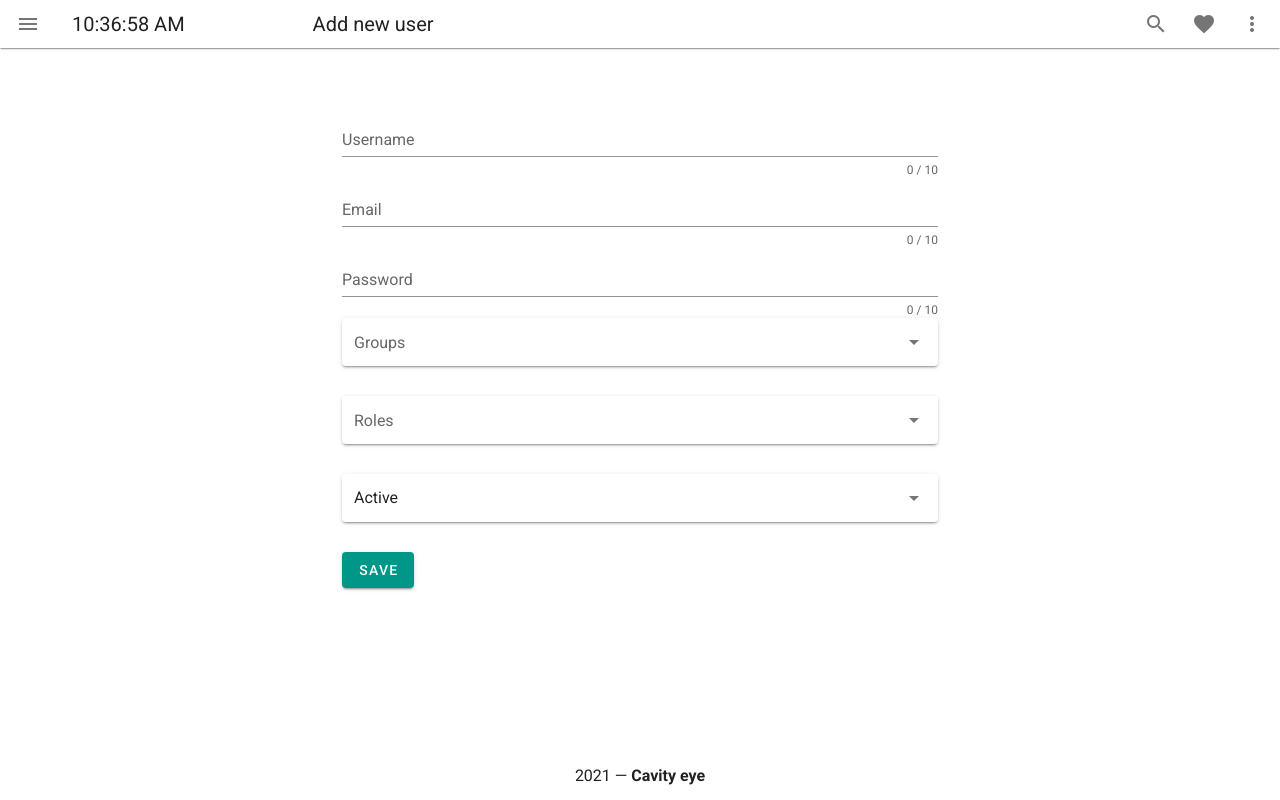
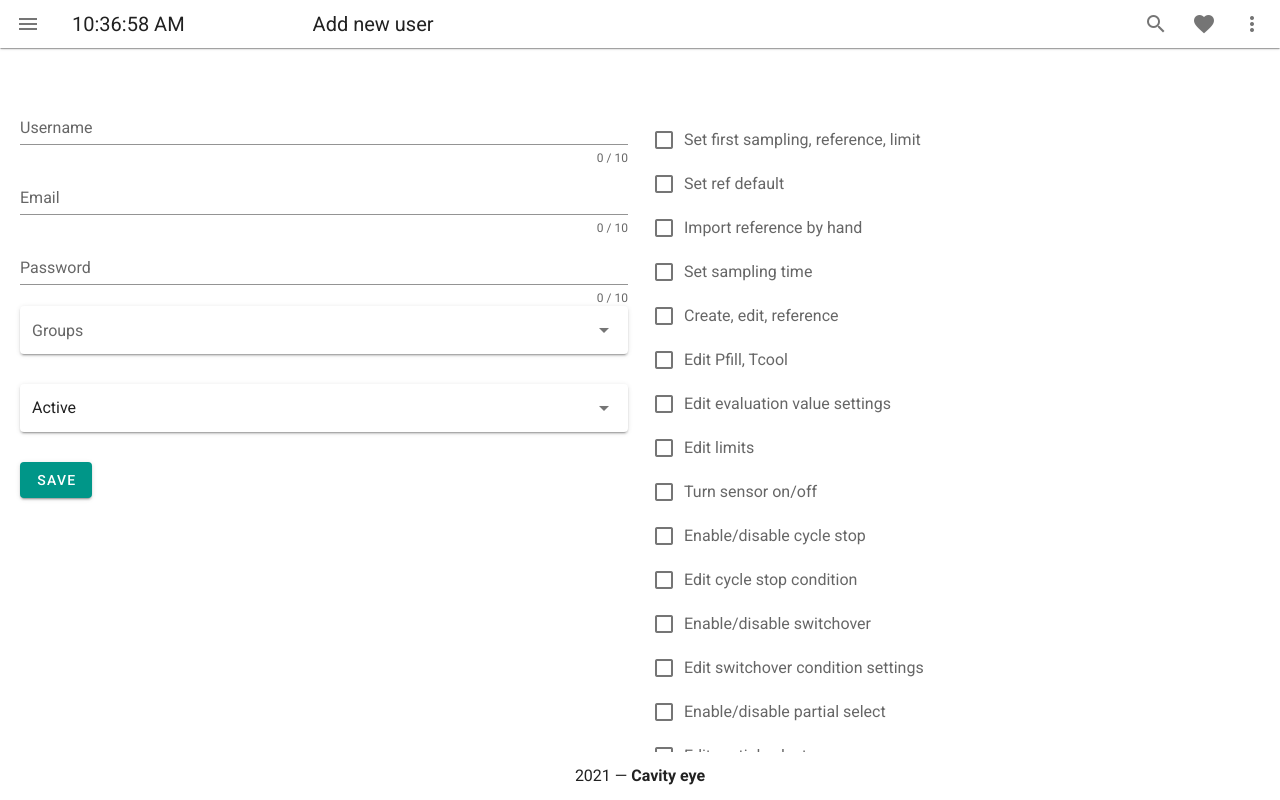
Before and after one commit to kzsolt7/example-code, a Vue app in the folder ui/: page /add-new-user in a window 1280 px wide. Built offline with nearby package versions, Linux system fonts and the light colour scheme.

Commit message:
Noti groups, user groups in store

```diff
--- a/ui/src/router/index.js
+++ b/ui/src/router/index.js
@@ -5,7 +5,7 @@ import UserList from "@/views/user/UserList";
 import AddNewUser from "@/views/user/AddNewUser";
 import NotificationGroups from "@/views/user/NotificationGroups";
 import AddNewGroup from "@/views/user/AddNewGroup";
-
+import PermissionGroups from "@/views/user/PermissionGroups";
 
 Vue.use(VueRouter)
 
@@ -31,6 +31,11 @@ const routes = [
     component: NotificationGroups
   },
   {
+    path:'/permission',
+    name: 'Permission group',
+    component: PermissionGroups
+  },
+  {
     path: '/add-new-group',
     name: 'Add new group',
     component: AddNewGroup
--- a/ui/src/store/index.js
+++ b/ui/src/store/index.js
@@ -1,15 +1,18 @@
 import Vue from 'vue'
 import Vuex from 'vuex'
+import {permissionGroups} from "@/store/permissionGroups";
 
 Vue.use(Vuex)
 
 export default new Vuex.Store({
   state: {
+
   },
   mutations: {
   },
   actions: {
   },
   modules: {
+    permissionGroups
   }
 })
--- /dev/null
+++ b/ui/src/store/permissionGroups.js
@@ -0,0 +1,37 @@
+export const permissionGroups={
+    state:{
+        roleItems:[
+            {name: "Set first sampling, reference, limit", value: "setFirstSampRefLimit"},
+            {name: "Set ref default", value: "setRefDefault"},
+            {name: "Import reference by hand", value: "importRefByHand"},
+            {name: "Set sampling time", value: "setSampTime"},
+            {name: "Create, edit, reference", value:"createEditRef"},
+            {name: "Edit Pfill, Tcool", value:"editPfillTcool"},
+            {name: "Edit evaluation value settings", value:"editEvaluationValueSettings"},
+            {name: "Edit limits", value:"editLimits"},
+            {name: "Turn sensor on/off", value:"turnSensorsOnOff"},
+            {name: "Enable/disable cycle stop", value:"enableDisableCycleStop"},
+            {name: "Edit cycle stop condition", value:"editCycleStopCond"},
+            {name: "Enable/disable switchover", value:"enableDisableSwitchover"},
+            {name: "Edit switchover condition settings", value:"editSwitchoverCondSettings"},
+            {name: "Enable/disable partial select", value:"enableDisablePartialSelect"},
+            {name: "Edit partial select", value:"editPartialSelect"},
+            {name: "Edit selector signal length", value:"editSelectorSignalLength"},
+            {name: "Enable/disable surveillance", value:"enableDisableSurveillance"},
+            {name: "Edit mold manager settings", value:"editMoldManagerSettings"},
+            {name: "Manage users", value:"manageUsers"},
+            {name: "Edit/set IMM", value:"editSetIMM"},
+            {name: "Update software", value:"updateSoftware"},
+            {name: "Edit network settings", value:"editNetworkSettings"},
+            {name: "Edit device default settings", value:"editDeviceDefaultSettings"}
+        ],
+        permissionGroups: ["Operator","Engineer","Machine adjuster"]
+
+    },
+    getters:{
+        getRoleItems: state => state.roleItems,
+        getPermissionGroups: state => state.permissionGroups
+    },
+    mutations: {},
+    actions: {},
+}
--- a/ui/src/views/user/AddNewGroup.vue
+++ b/ui/src/views/user/AddNewGroup.vue
@@ -1,6 +1,5 @@
 <template>
   <v-row>
-
     <div class="col-md-6">
       <v-form
           ref="form"
@@ -37,9 +36,6 @@
           ></v-checkbox>
         </div>
     </div>
-
-
-
   </v-row>
 
 </template>
@@ -53,31 +49,7 @@ export default {
       state: 'Active',
       activeItems: ['Active', 'Inactive'],
       formModel: '',
-      roleItems:[
-        {name: "Set first sampling, reference, limit", value: "setFirstSampRefLimit"},
-        {name: "Set ref default", value: "setRefDefault"},
-        {name: "Import reference by hand", value: "importRefByHand"},
-        {name: "Set sampling time", value: "setSampTime"},
-        {name: "Create, edit, reference", value:"createEditRef"},
-        {name: "Edit Pfill, Tcool", value:"editPfillTcool"},
-        {name: "Edit evaluation value settings", value:"editEvaluationValueSettings"},
-        {name: "Edit limits", value:"editLimits"},
-        {name: "Turn sensor on/off", value:"turnSensorsOnOff"},
-        {name: "Enable/disable cycle stop", value:"enableDisableCycleStop"},
-        {name: "Edit cycle stop condition", value:"editCycleStopCond"},
-        {name: "Enable/disable switchover", value:"enableDisableSwitchover"},
-        {name: "Edit switchover condition settings", value:"editSwitchoverCondSettings"},
-        {name: "Enable/disable partial select", value:"enableDisablePartialSelect"},
-        {name: "Edit partial select", value:"editPartialSelect"},
-        {name: "Edit selector signal length", value:"editSelectorSignalLength"},
-        {name: "Enable/disable surveillance", value:"enableDisableSurveillance"},
-        {name: "Edit mold manager settings", value:"editMoldManagerSettings"},
-        {name: "Manage users", value:"manageUsers"},
-        {name: "Edit/set IMM", value:"editSetIMM"},
-        {name: "Update software", value:"updateSoftware"},
-        {name: "Edit network settings", value:"editNetworkSettings"},
-        {name: "Edit device default settings", value:"editDeviceDefaultSettings"},
-      ],
+      roleItems: this.$store.getters.getRoleItems
 
     }
   }
--- a/ui/src/views/user/AddNewUser.vue
+++ b/ui/src/views/user/AddNewUser.vue
@@ -1,5 +1,8 @@
 <template>
-  <div class="col-md-6 mx-auto">
+  <v-row>
+
+
+  <div class="col-md-6">
     <v-form
         ref="form"
         v-model="formModel"
@@ -37,15 +40,6 @@
           solo
       ></v-select>
 
-      <v-select
-          v-model="roleValue"
-          :items="roleItems"
-          item-color="teal"
-          chips
-          label="Roles"
-          multiple
-          solo
-      ></v-select>
 
       <v-select
           :items="activeItems"
@@ -59,6 +53,18 @@
 
     </v-form>
   </div>
+
+    <div  class="col-md-6" style="position: absolute; top: 0; bottom: 0; right:0; overflow-y: scroll">
+      <div v-for="roleItem in roleItems" v-bind:key="roleItem.value">
+        <v-checkbox
+            :label="roleItem.name"
+            color="teal"
+            :value="roleItem.value"
+            hide-details
+        ></v-checkbox>
+      </div>
+    </div>
+  </v-row>
 </template>
 
 <script>
@@ -72,35 +78,11 @@ export default {
       formModel: '',
       activeItems: ['Active', 'Inactive'],
       state: 'Active',
-      groupItems: ['Engineer', 'Operator'],
+      //groupItems: ['Engineer', 'Operator'],
+      groupItems: this.$store.getters.getPermissionGroups,
       groupValue: [],
-      //roleItems: ['Can start measure', 'Set reference'],
-      roleItems:[
-        {name: "Set first sampling, reference, limit", value: "setFirstSampRefLimit"},
-        {name: "Set ref default", value: "setRefDefault"},
-        {name: "Import reference by hand", value: "importRefByHand"},
-        {name: "Set sampling time", value: "setSampTime"},
-        {name: "Create, edit, reference", value:"createEditRef"},
-        {name: "Edit Pfill, Tcool", value:"editPfillTcool"},
-        {name: "Edit evaluation value settings", value:"editEvaluationValueSettings"},
-        {name: "Edit limits", value:"editLimits"},
-        {name: "Turn sensor on/off", value:"turnSensorsOnOff"},
-        {name: "Enable/disable cycle stop", value:"enableDisableCycleStop"},
-        {name: "Edit cycle stop condition", value:"editCycleStopCond"},
-        {name: "Enable/disable switchover", value:"enableDisableSwitchover"},
-        {name: "Edit switchover condition settings", value:"editSwitchoverCondSettings"},
-        {name: "Enable/disable partial select", value:"enableDisablePartialSelect"},
-        {name: "Edit partial select", value:"editPartialSelect"},
-        {name: "Edit selector signal length", value:"editSelectorSignalLength"},
-        {name: "Enable/disable surveillance", value:"enableDisableSurveillance"},
-        {name: "Edit mold manager settings", value:"editMoldManagerSettings"},
-        {name: "Manage users", value:"manageUsers"},
-        {name: "Edit/set IMM", value:"editSetIMM"},
-        {name: "Update software", value:"updateSoftware"},
-        {name: "Edit network settings", value:"editNetworkSettings"},
-        {name: "Edit device default settings", value:"editDeviceDefaultSettings"},
-      ],
-      roleValue: [],
+      roleItems: this.$store.getters.getRoleItems
+
     }
   }
 }
--- /dev/null
+++ b/ui/src/views/user/PermissionGroups.vue
@@ -0,0 +1,17 @@
+<template>
+  <group-table></group-table>
+</template>
+
+<script>
+import GroupTable from "@/components/user/GroupTable";
+export default {
+  name: "PermissionGroups",
+  components:{
+    GroupTable
+  }
+}
+</script>
+
+<style scoped>
+
+</style>
```
